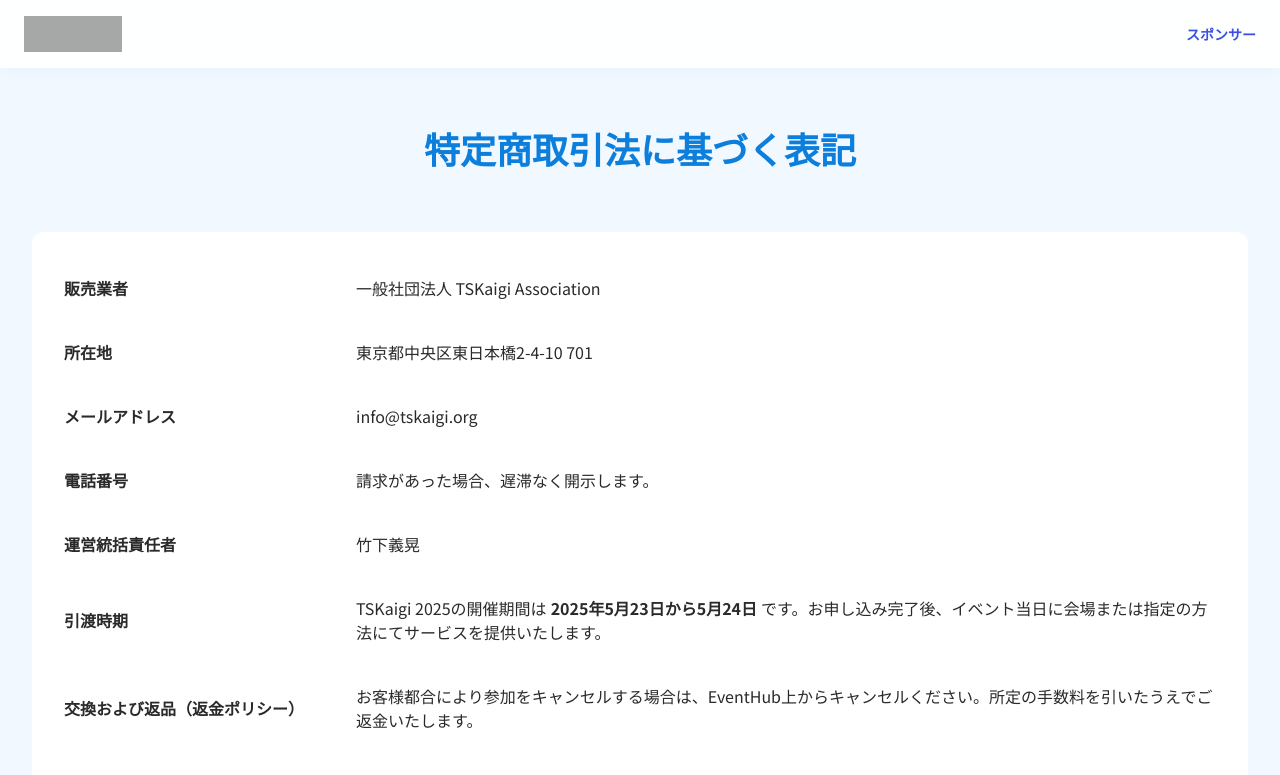
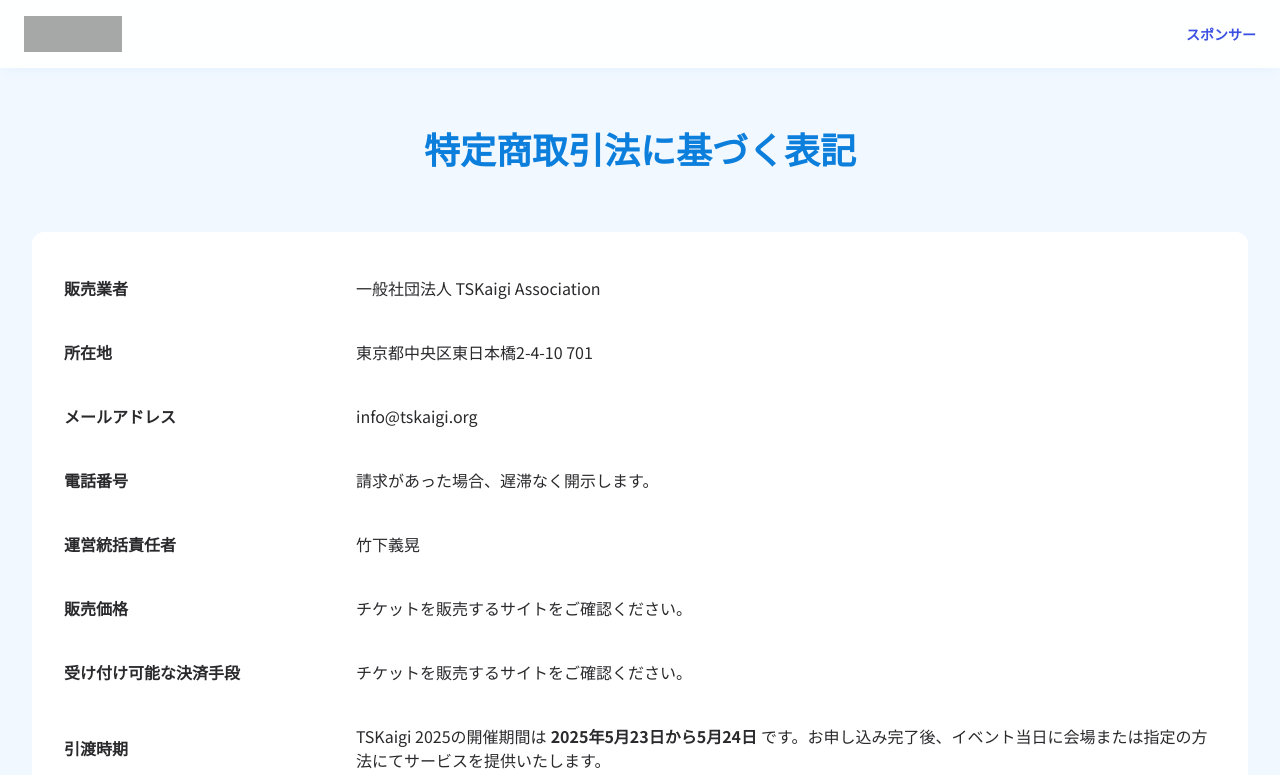
Before and after one commit to tskaigi/tskaigi2025-web-site, a Next.js app: page /specific-commercial in a window 1280 px wide. Shown: the top 775 px of the page. Built offline with nearby package versions, Linux system fonts and the light colour scheme; grey boxes are pictures that could not be loaded.

Commit message:
[fix] sentences

```diff
--- a/src/app/specific-commercial/page.tsx
+++ b/src/app/specific-commercial/page.tsx
@@ -11,9 +11,8 @@ const specificCommercialData = {
   ),
   電話番号: <p>請求があった場合、遅滞なく開示します。</p>,
   運営統括責任者: <p>竹下義晃</p>,
-  // 販売価格: "チケット販売ページをご確認ください",
-  // 受付可能な決済手段: "クレジットカード",
-  // 代金の支払い時期:
+  販売価格: <p>チケットを販売するサイトをご確認ください。</p>,
+  受け付け可能な決済手段: <p>チケットを販売するサイトをご確認ください。</p>,
   //   "ご利用のクレジットカードの締め日や契約内容により異なります。ご利用されるカード会社までお問い合わせください。",
   引渡時期: (
     <p>
```
